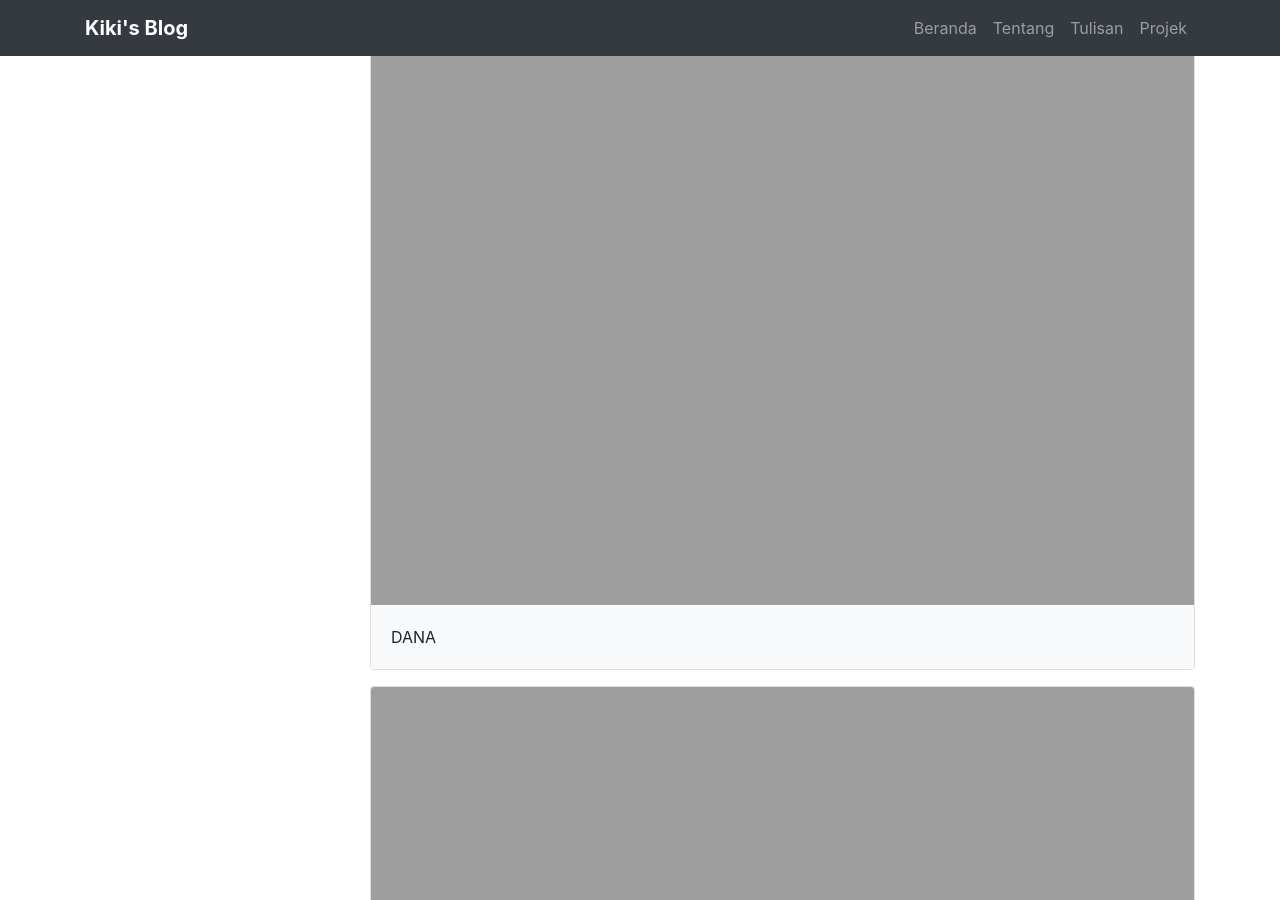
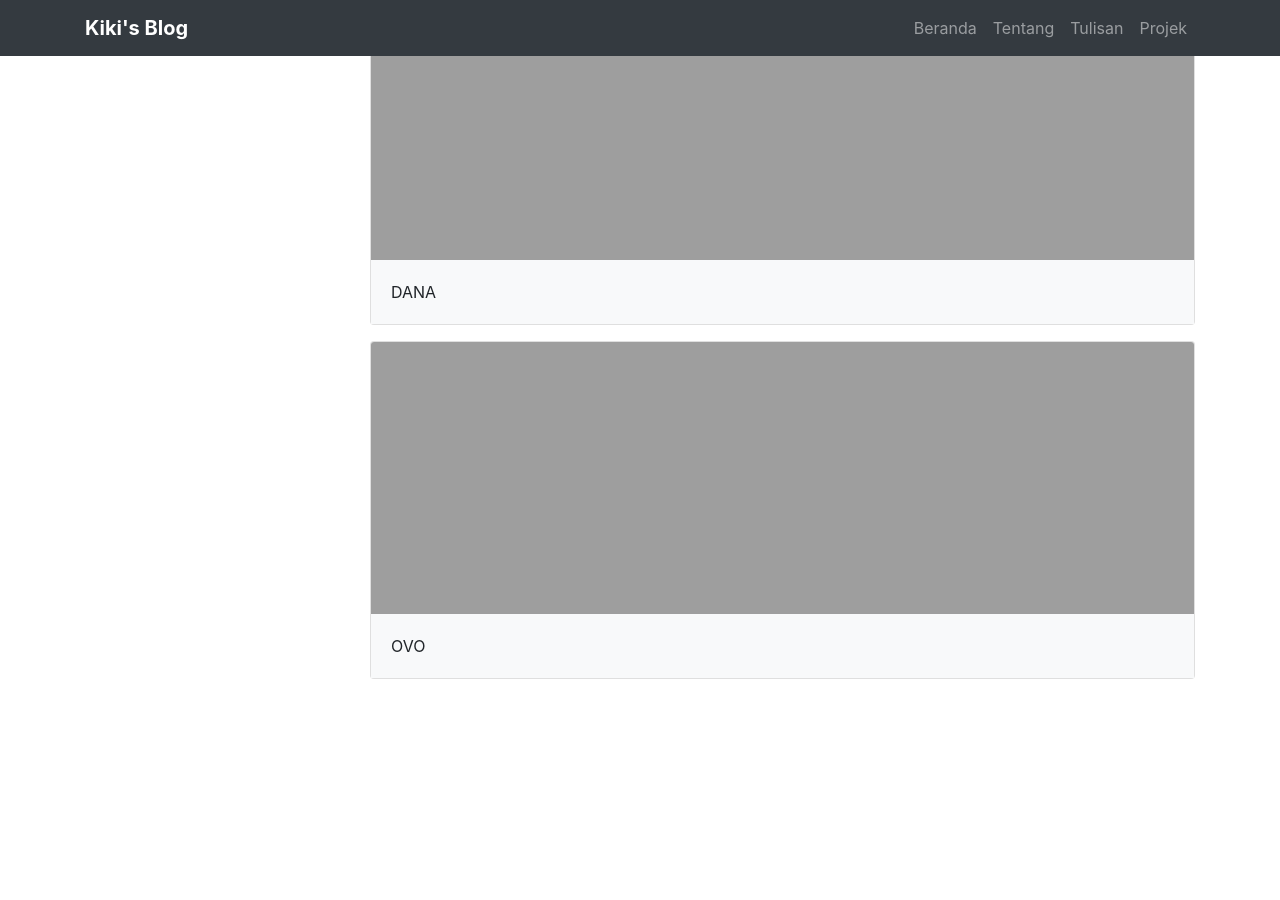
Before and after one commit to KikiSyahadat/KikiSyahadat.github.io, a Jekyll site: the page built from _pages/about.md, in a window 1280 px wide and 900 px high, scrolled down 1574 px. Built offline with Jekyll 4.4.1, drawn with Linux system fonts in a browser that asks for light colours; after the commit the page ends 2293 px from its top, so only the background shows below that.

Commit message:
resize images

```diff
--- a/_pages/about.md
+++ b/_pages/about.md
@@ -37,14 +37,14 @@
 Jika Anda merasa terbantu dengan tulisan-tulisan saya, Anda boleh membelikan saya kopi atau suvenir. Anda bisa mengirimkannya melalui akun DANA atau OVO:
 
 <div class="card mb-3">
-    <img class="card-img-top" src="https://kikisyahadat.github.io/theme/img/dana.png" />
+    <img class="card-img-top" src="https://kikisyahadat.github.io/theme/img/dana.png" width="272" height="272"/>
     <div class="card-body bg-light">
         <div class="card-text">DANA</div>
     </div>
 </div>
 
 <div class="card mb-3">
-    <img class="card-img-top" src="https://kikisyahadat.github.io/theme/img/ovo.png" />
+    <img class="card-img-top" src="https://kikisyahadat.github.io/theme/img/ovo.png" width="272" height="272"/>
     <div class="card-body bg-light">
         <div class="card-text">OVO</div>
     </div>
```
